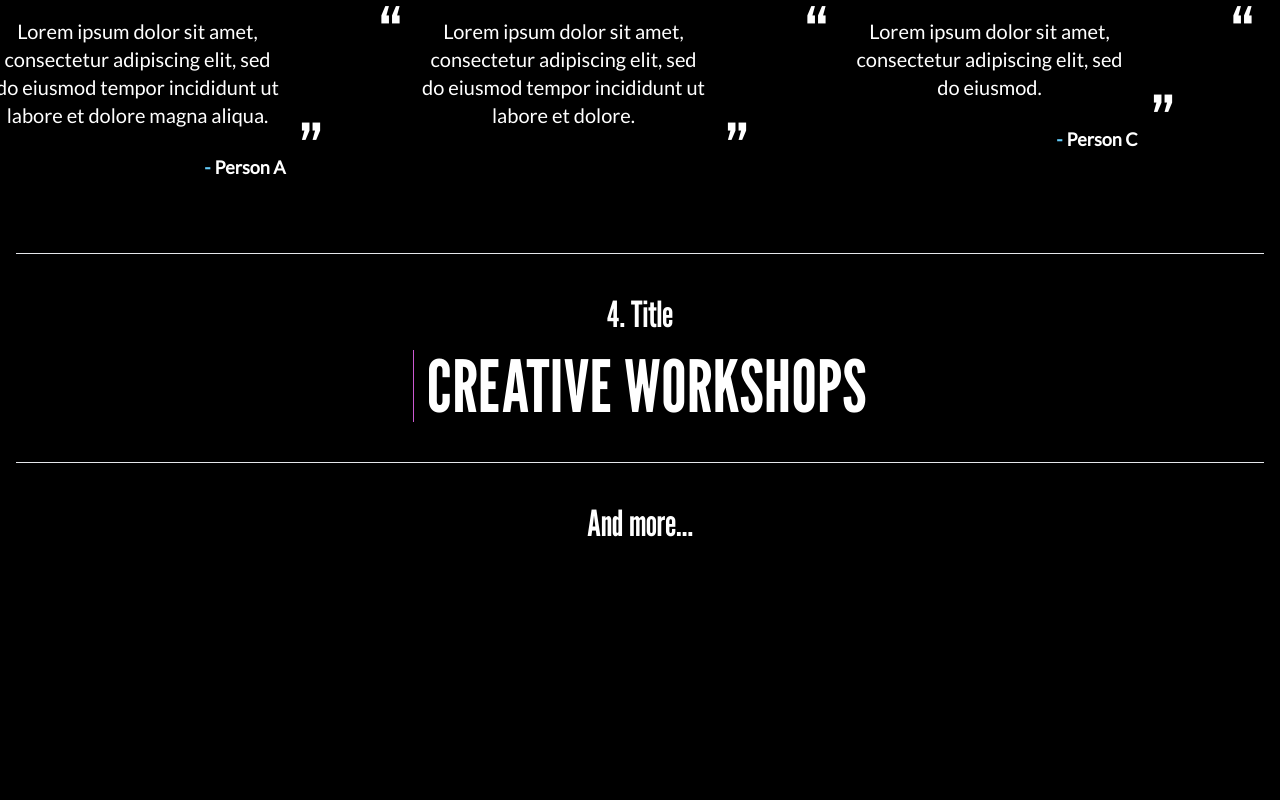
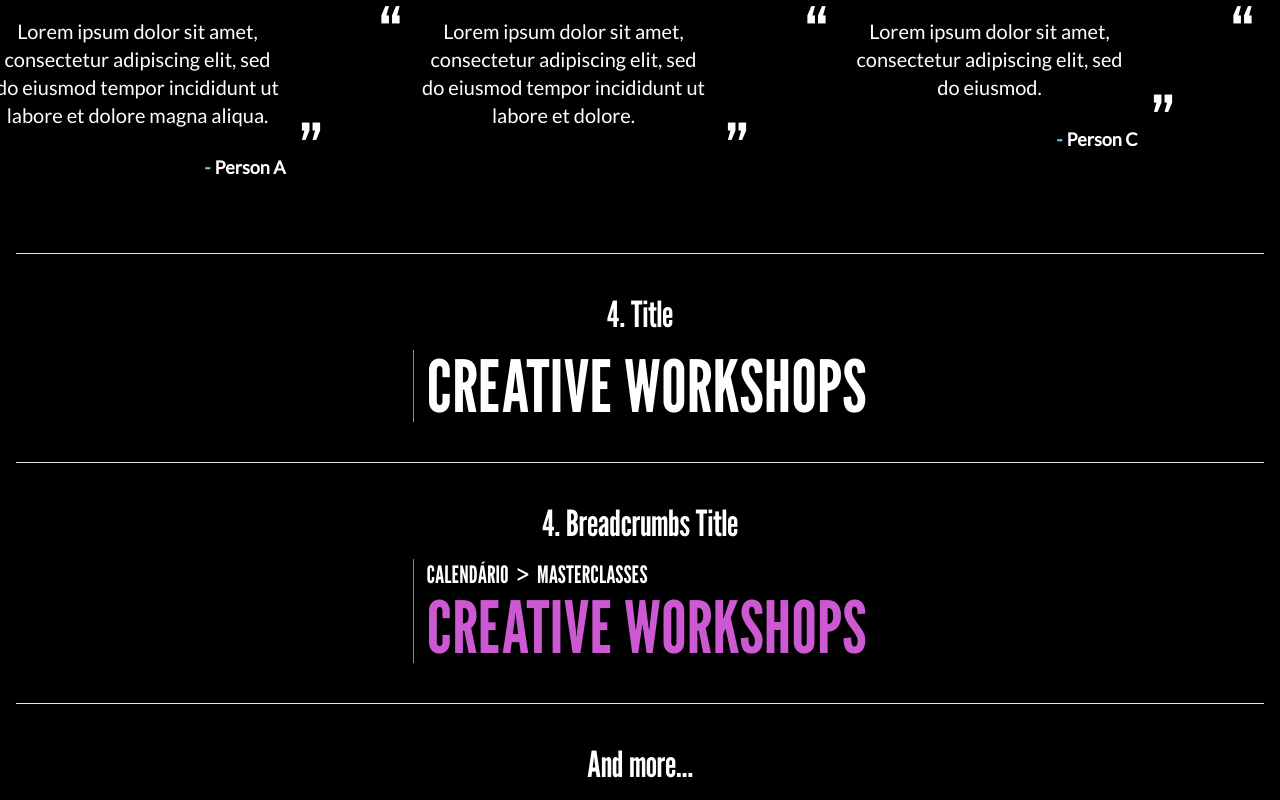
Before and after one commit to cdm-mps/creativestudio, a Next.js app in the folder fe/: page /en/design-system in a window 1280 px wide. Shown: the part 886-1686 px from the top of the page. Before the commit the page ends 1445 px from the top, so only its background shows below. Built offline with nearby package versions, Linux system fonts and the light colour scheme.

Commit message:
feat: BreadcrumbTitle component

```diff
--- a/fe/app/[locale]/design-system/page.tsx
+++ b/fe/app/[locale]/design-system/page.tsx
@@ -1,9 +1,10 @@
 import ContactInfo from "@/app/components/ContactInfo/ContactInfo";
 import Divider from "@/app/components/Divider/Divider";
 import QuoteSlider from "@/app/components/Quote/QuoteSlider";
+import BreadcrumbsTitle from "@components/BreadcrumbsTitle/BreadcrumbsTitle";
+import { BreadcrumbsProps } from "@components/BreadcrumbsTitle/BreadcrumbsTitleProps.models";
 import Title from "@components/Title/Title";
 import { Instagram } from "@icons/Instagram";
-
 import { useTranslations } from "next-intl";
 
 const LocalTitle = ({ index, title }: { index?: number; title: string }) => {
@@ -16,6 +17,11 @@ const LocalTitle = ({ index, title }: { index?: number; title: string }) => {
 
 export default function Home() {
   const t = useTranslations("DesignSystem");
+
+  const breadcrumbs: BreadcrumbsProps[] = [
+    { label: "Calendário", url: "/example" },
+    { label: "Masterclasses", url: "/example" },
+  ];
   return (
     <main className="flex flex-col min-h-screen items-center p-4 bg-black text-white gap-10 w-full">
       <Title title={t("title")} />
@@ -96,12 +102,23 @@ export default function Home() {
         />
       </div>
       <Divider />
-      {/* -------------- QUOTE ELEMENT & QUOTE SLIDER --------------*/}
+      {/* -------------- TITLE --------------*/}
       <div className="flex flex-col items-center gap-4 px-3">
         <LocalTitle index={4} title="Title" />
         <Title title="Creative Workshops" category="creative-talks" />
       </div>
       <Divider />
+      {/* -------------- BREADCRUMBS TITLE --------------*/}
+      <div className="flex flex-col items-center gap-4 px-3">
+        <LocalTitle index={4} title="Breadcrumbs Title" />
+        <BreadcrumbsTitle
+          title="Creative Workshops"
+          category="creative-talks"
+          breadcrumbs={breadcrumbs}
+        />
+      </div>
+      <Divider />
+      {/* -------------- FOOTER --------------*/}
       <div className="flex flex-col items-center gap-4">
         <LocalTitle title={t("footer")} />
       </div>
--- /dev/null
+++ b/fe/app/components/BreadcrumbsTitle/BreadcrumbsTitle.tsx
@@ -0,0 +1,32 @@
+import { BreadcrumbsTitleProps } from "@components/BreadcrumbsTitle/BreadcrumbsTitleProps.models";
+import Divider from "@components/Divider/Divider";
+import Link from "next/link";
+
+const BreadcrumbsTitle = ({
+  title,
+  category,
+  breadcrumbs,
+}: BreadcrumbsTitleProps) => {
+  return (
+    <div className="flex gap-3 font-league-gothic">
+      <Divider orientation="vertical" category={category} />
+      <div>
+        <div className="flex gap-2 items-center md:text-2xl text-lg">
+          {breadcrumbs.map(({ label, url }, index) => (
+            <>
+              {index !== 0 && <p>&gt;</p>}
+              <Link key={label} href={url} className="hover:underline">
+                {label.toUpperCase()}
+              </Link>
+            </>
+          ))}
+        </div>
+        <h2 className={`text-5xl md:text-7xl text-${category}`}>
+          {title.toUpperCase()}
+        </h2>
+      </div>
+    </div>
+  );
+};
+
+export default BreadcrumbsTitle;
```
Also changed, not shown: fe/app/components/BreadcrumbsTitle/BreadcrumbsTitleProps.models.ts (added, +12 -0 lines).
